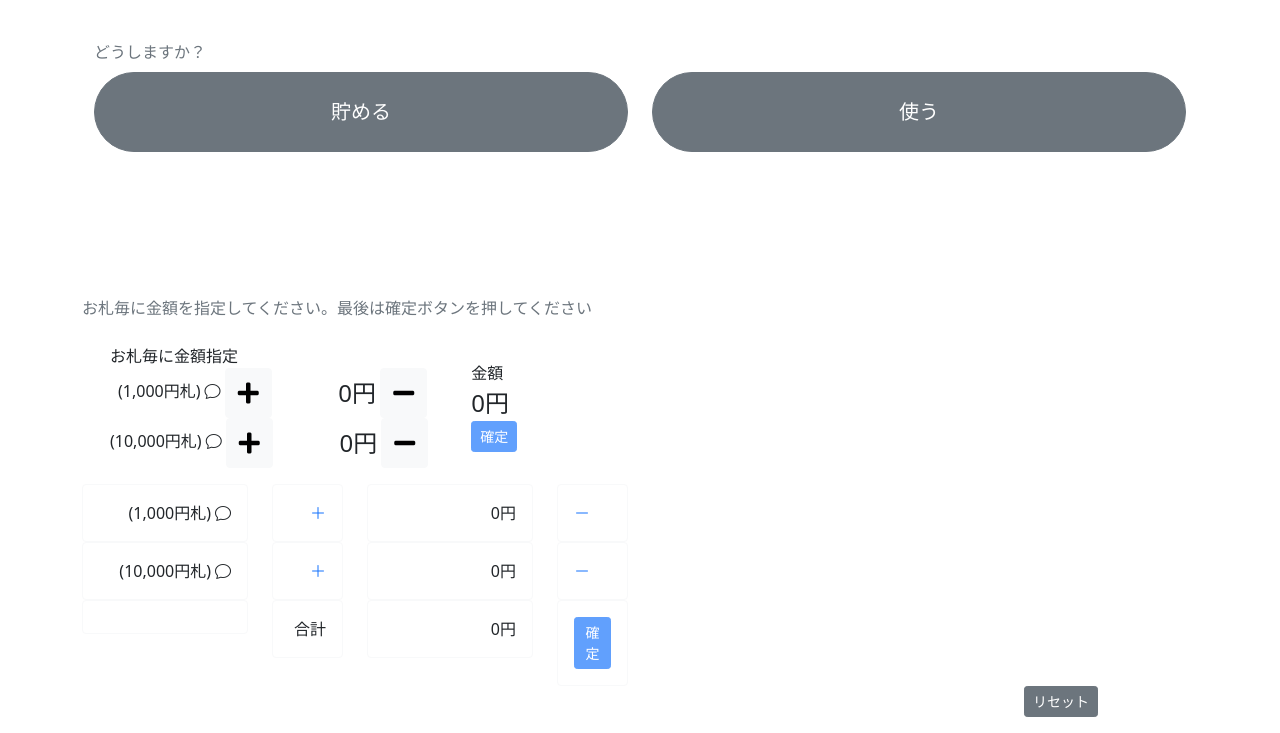
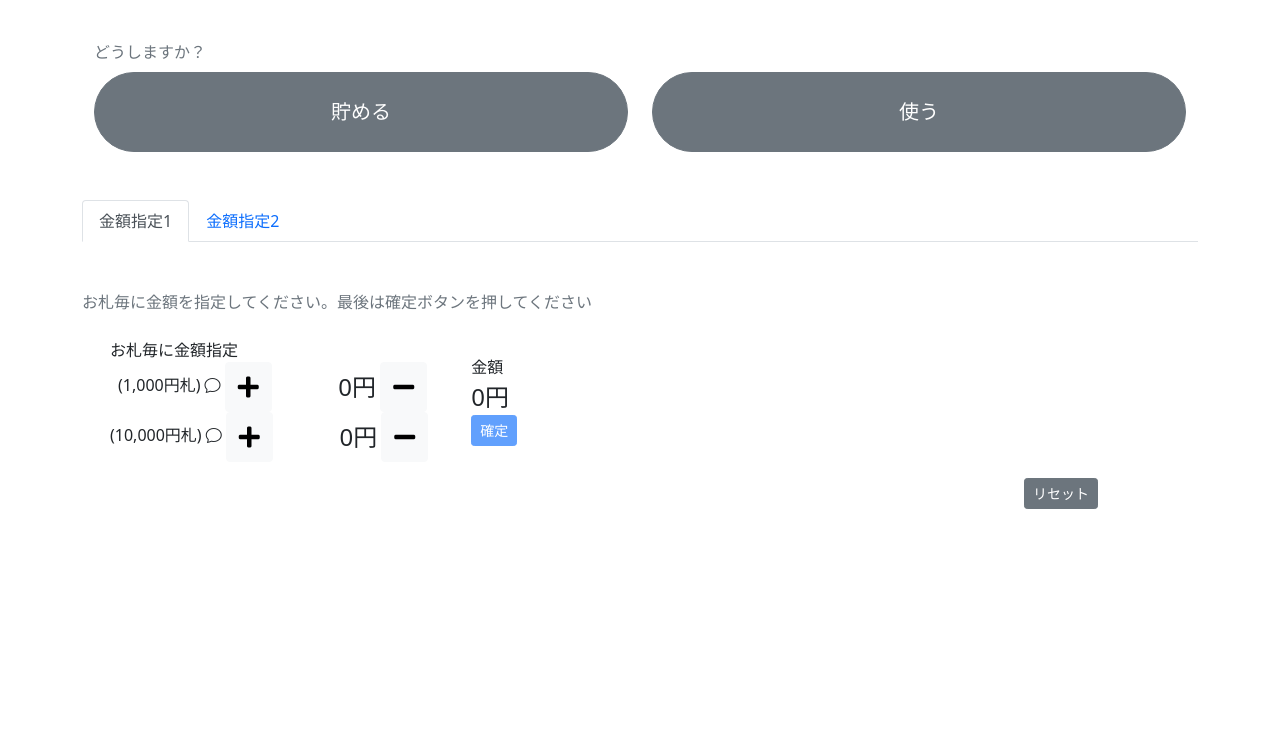
Before and after one commit to of3jlmssoo/djangorest-simple-app2, a Django app: page /resetchokin in a window 1280 px wide. Shown: the part 369-1102 px from the top of the page. After the commit the page ends 878 px from the top, so only its background shows below. Run offline with Django 4.2, Linux system fonts and the light colour scheme; some libraries are stand-ins or nearby versions.

Commit message:
price specification organized into tabs

```diff
--- /dev/null
+++ b/chokinbako/chokin/templates/chokin/boxprice1.html
@@ -0,0 +1,30 @@
+{% load static %}
+{% load mathfilters %}
+
+<label for="exampleFormControlInput1" class="form-label mt-5"><p class="text-muted mt-0 mb-0">お札毎に金額を指定してください。最後は確定ボタンを押してください</p></label>
+<div class="row m-3">
+  <div class="col-12 col-xl-4 themed-grid-col">
+      <div class="p-0">
+        <p class="mb-0">お札毎に金額指定</p>
+        <p class="fs-6 col-6" style="display:inline" >&ensp;(1,000円札)<i class="bi bi-chat ps-1" data-bs-toggle="tooltip" data-bs-placement="top" title="1,000円札は最大9枚"></i></p>
+        <a href="{% url 'proc_bill' 'thousands' '+' %}" class="btn btn-light fs-4 align-middle m-0" type="button" id="button-plus" > <i class="fa fa-plus"></i></a>
+        <p class="fs-4 align-middle  m-0 col-6" style="display:inline">{% if thousands == 0 %}&nbsp;&nbsp;&nbsp;&nbsp;&nbsp;&nbsp;&nbsp;&nbsp;&nbsp;&nbsp;0円{% else %}&ensp;{{thousands}},000円{% endif %}</p>
+        <a href="{% url 'proc_bill' 'thousands' '-' %}" class="btn btn-light fs-4 align-middle  m-0" type="button" id="button-minus" > <i class="fa fa-minus"></i> </a>
+      </div>
+    <div class="row">
+      <div class="pb-0">
+        <p class="fs-6" style="display:inline">(10,000円札)<i class="bi bi-chat ps-1" data-bs-toggle="tooltip" data-bs-placement="top" title="10,000円札は最大20枚"></i></p>
+        <a href="{% url 'proc_bill' 'millions'  '+' %}" class="btn btn-light fs-4 align-middle  mb-0" type="button" id="button-plus" > <i class="fa fa-plus"></i></a>
+        <div class="fs-4 align-middle  m-0" style="display:inline">{% if millions == 0 %}&nbsp;&nbsp;&nbsp;&nbsp;&nbsp;&nbsp;&nbsp;&nbsp;&nbsp;&nbsp;0円{% else %}{{millions|mul:10}},000円{% endif %}</div>
+        <a href="{% url 'proc_bill' 'millions' '-' %}" class="btn btn-light fs-4 align-middle  mb-0" type="button" id="button-minus" > <i class="fa fa-minus"></i> </a>
+      </div>
+
+    </div>
+  </div>
+
+  <div class="col-3 themed-grid-col align-self-center">
+        <p class="mb-0">金額</p>
+        <p class="fs-4  mb-0 span3">{% if price == 0 %}0円{% else %}{{ price }},000円{% endif %}</p>
+        <a class="{{chokinkakutei}}" href="{% url 'confirm' thousands millions %}" role="button">確定</a>
+  </div>
+</div>
--- /dev/null
+++ b/chokinbako/chokin/templates/chokin/boxprice2.html
@@ -0,0 +1,103 @@
+{% load static %}
+{% load mathfilters %}
+
+<label for="exampleFormControlInput1" class="form-label mt-5"><p class="text-muted mt-0 mb-0">お札毎に金額を指定してください。最後は確定ボタンを押してください</p></label>
+<div class="row">
+    <div class="col-xl-2">
+      <div class="card border-light">
+        <div class="card-body">
+          <p class="cart-title m-0 text-end">(1,000円札)<i class="bi bi-chat ps-1" data-bs-toggle="tooltip" data-bs-placement="top" title="1,000円札は最大9枚"></i></p>
+        </div>
+      </div>
+    </div>
+    <div class="col-xl-1">
+      <div class="card  border-light text-end">
+        <div class="card-body">
+          <a href="{% url 'proc_bill' 'thousands' '+' %}" class="card-title m-0 " ><i class="bi bi-plus-lg"></i></a>
+        </div>
+      </div>
+    </div>
+    <div class="col-xl-2">
+      <div class="card border-light text-end">
+        <div class="card-body">
+          <p class="card-title m-0 text-end" >{% if thousands == 0 %}0円{% else %}{{thousands}},000円{% endif %}</p>
+        </div>
+      </div>
+    </div>
+    <div class="col-xl-1">
+      <div class="card border-light">
+        <div class="card-body">
+          <a href="{% url 'proc_bill' 'thousands' '-' %}"  class="card-title m-0 " ><i class="bi bi-dash-lg"></i></a>
+        </div>
+      </div>
+    </div>
+  </div>
+
+
+
+
+
+  <div class="row">
+    <div class="col-xl-2">
+      <div class="card border-light">
+        <div class="card-body">
+          <p class="cart-title m-0 text-end">(10,000円札)<i class="bi bi-chat ps-1" data-bs-toggle="tooltip" data-bs-placement="top" title="10,000円札は最大20枚"></i></p>
+        </div>
+      </div>
+    </div>
+    <div class="col-xl-1">
+      <div class="card border-light text-end">
+        <div class="card-body">
+          <a href="{% url 'proc_bill' 'millions'  '+' %}" class="card-title m-0 " ><i class="bi bi-plus-lg"></i></a>
+        </div>
+      </div>
+    </div>
+    <div class="col-xl-2">
+      <div class="card border-light text-end">
+        <div class="card-body">
+          <p class="card-title m-0 text-end" >{% if millions == 0 %}0円{% else %}{{millions|mul:10}},000円{% endif %}</p>
+        </div>
+      </div>
+    </div>
+    <div class="col-xl-1">
+      <div class="card border-light">
+        <div class="card-body">
+          <a href="{% url 'proc_bill' 'millions' '-' %}"   class="card-title m-0 " ><i class="bi bi-dash-lg"></i></a>
+        </div>
+      </div>
+    </div>
+  </div>
+
+
+
+
+  <div class="row">
+    <div class="col-xl-2">
+      <div class="card border-light">
+        <div class="card-body">
+
+        </div>
+      </div>
+    </div>
+    <div class="col-xl-1">
+      <div class="card border-light text-end">
+        <div class="card-body">
+            合計
+        </div>
+      </div>
+    </div>
+    <div class="col-xl-2">
+      <div class="card border-light text-end">
+        <div class="card-body">
+          <p class="card-title m-0 text-end">{% if price == 0 %}0円{% else %}{{ price }},000円{% endif %}</p>
+        </div>
+      </div>
+    </div>
+    <div class="col-xl-1">
+      <div class="card border-light">
+        <div class="card-body">
+          <a class="{{chokinkakutei}}" href="{% url 'confirm' thousands millions %}" role="button">確定</a>
+        </div>
+      </div>
+    </div>
+  </div>
--- a/chokinbako/chokin/templates/chokin/boxprocprice.html
+++ b/chokinbako/chokin/templates/chokin/boxprocprice.html
@@ -17,135 +17,51 @@
       </div>
 </div>
 
-    <label for="exampleFormControlInput1" class="form-label mt-5"><p class="text-muted mt-5 mb-0">お札毎に金額を指定してください。最後は確定ボタンを押してください</p></label>
-    <div class="row m-3">
-      <div class="col-12 col-xl-4 themed-grid-col">
-          <div class="p-0">
-            <p class="mb-0">お札毎に金額指定</p>
-            <p class="fs-6 col-6" style="display:inline" >&ensp;(1,000円札)<i class="bi bi-chat ps-1" data-bs-toggle="tooltip" data-bs-placement="top" title="1,000円札は最大9枚"></i></p>
-            <a href="{% url 'proc_bill' 'thousands' '+' %}" class="btn btn-light fs-4 align-middle m-0" type="button" id="button-plus" > <i class="fa fa-plus"></i></a>
-            <p class="fs-4 align-middle  m-0 col-6" style="display:inline">{% if thousands == 0 %}&nbsp;&nbsp;&nbsp;&nbsp;&nbsp;&nbsp;&nbsp;&nbsp;&nbsp;&nbsp;0円{% else %}&ensp;{{thousands}},000円{% endif %}</p>
-            <a href="{% url 'proc_bill' 'thousands' '-' %}" class="btn btn-light fs-4 align-middle  m-0" type="button" id="button-minus" > <i class="fa fa-minus"></i> </a>
-          </div>
-        <div class="row">
-          <div class="pb-0">
-            <p class="fs-6" style="display:inline">(10,000円札)<i class="bi bi-chat ps-1" data-bs-toggle="tooltip" data-bs-placement="top" title="10,000円札は最大20枚"></i></p>
-            <a href="{% url 'proc_bill' 'millions'  '+' %}" class="btn btn-light fs-4 align-middle  mb-0" type="button" id="button-plus" > <i class="fa fa-plus"></i></a>
-            <div class="fs-4 align-middle  m-0" style="display:inline">{% if millions == 0 %}&nbsp;&nbsp;&nbsp;&nbsp;&nbsp;&nbsp;&nbsp;&nbsp;&nbsp;&nbsp;0円{% else %}{{millions|mul:10}},000円{% endif %}</div>
-            <a href="{% url 'proc_bill' 'millions' '-' %}" class="btn btn-light fs-4 align-middle  mb-0" type="button" id="button-minus" > <i class="fa fa-minus"></i> </a>
-          </div>
-
-        </div>
-      </div>
-
-      <div class="col-3 themed-grid-col align-self-center">
-            <p class="mb-0">金額</p>
-            <p class="fs-4  mb-0 span3">{% if price == 0 %}0円{% else %}{{ price }},000円{% endif %}</p>
-            <a class="{{chokinkakutei}}" href="{% url 'confirm' thousands millions %}" role="button">確定</a>
-      </div>
-    </div>
-
-
-
-
-
-
-<div class="row">
-  <div class="col-xl-2">
-    <div class="card border-light">
-      <div class="card-body">
-        <p class="cart-title m-0 text-end">(1,000円札)<i class="bi bi-chat ps-1" data-bs-toggle="tooltip" data-bs-placement="top" title="1,000円札は最大9枚"></i></p>
-      </div>
-    </div>
+<ul class="nav nav-tabs" id="myTab" role="tablist">
+  <li class="nav-item" role="presentation">
+    <button
+      class="nav-link active"
+      id="home-tab"
+      data-bs-toggle="tab"
+      data-bs-target="#home"
+      type="button"
+      role="tab"
+      aria-controls="home"
+      aria-selected="true"
+    >
+      金額指定1
+    </button>
+  </li>
+  <li class="nav-item" role="presentation">
+    <button
+      class="nav-link"
+      id="profile-tab"
+      data-bs-toggle="tab"
+      data-bs-target="#profile"
+      type="button"
+      role="tab"
+      aria-controls="profile"
+      aria-selected="false"
+    >
+      金額指定2
+    </button>
+  </li>
+</ul>
+<div class="tab-content" id="myTabContent">
+  <div
+    class="tab-pane fade show active"
+    id="home"
+    role="tabpanel"
+    aria-labelledby="home-tab"
+  >
+    {% include 'chokin/boxprice1.html' %}
   </div>
-  <div class="col-xl-1">
-    <div class="card  border-light text-end">
-      <div class="card-body">
-        <a href="{% url 'proc_bill' 'thousands' '+' %}" class="card-title m-0 " ><i class="bi bi-plus-lg"></i></a>
-      </div>
-    </div>
-  </div>
-  <div class="col-xl-2">
-    <div class="card border-light text-end">
-      <div class="card-body">
-        <p class="card-title m-0 text-end" >{% if thousands == 0 %}0円{% else %}{{thousands}},000円{% endif %}</p>
-      </div>
-    </div>
-  </div>
-  <div class="col-xl-1">
-    <div class="card border-light">
-      <div class="card-body">
-        <a href="{% url 'proc_bill' 'thousands' '-' %}"  class="card-title m-0 " ><i class="bi bi-dash-lg"></i></a>
-      </div>
-    </div>
+  <div
+    class="tab-pane fade"
+    id="profile"
+    role="tabpanel"
+    aria-labelledby="profile-tab"
+  >
+    {% include 'chokin/boxprice2.html' %}
   </div>
 </div>
-
-
-
-
-
-<div class="row">
-  <div class="col-xl-2">
-    <div class="card border-light">
-      <div class="card-body">
-        <p class="cart-title m-0 text-end">(10,000円札)<i class="bi bi-chat ps-1" data-bs-toggle="tooltip" data-bs-placement="top" title="10,000円札は最大20枚"></i></p>
-      </div>
-    </div>
-  </div>
-  <div class="col-xl-1">
-    <div class="card border-light text-end">
-      <div class="card-body">
-        <a href="{% url 'proc_bill' 'millions'  '+' %}" class="card-title m-0 " ><i class="bi bi-plus-lg"></i></a>
-      </div>
-    </div>
-  </div>
-  <div class="col-xl-2">
-    <div class="card border-light text-end">
-      <div class="card-body">
-        <p class="card-title m-0 text-end" >{% if millions == 0 %}0円{% else %}{{millions|mul:10}},000円{% endif %}</p>
-      </div>
-    </div>
-  </div>
-  <div class="col-xl-1">
-    <div class="card border-light">
-      <div class="card-body">
-        <a href="{% url 'proc_bill' 'millions' '-' %}"   class="card-title m-0 " ><i class="bi bi-dash-lg"></i></a>
-      </div>
-    </div>
-  </div>
-</div>
-
-
-
-
-<div class="row">
-  <div class="col-xl-2">
-    <div class="card border-light">
-      <div class="card-body">
-
-      </div>
-    </div>
-  </div>
-  <div class="col-xl-1">
-    <div class="card border-light text-end">
-      <div class="card-body">
-          合計
-      </div>
-    </div>
-  </div>
-  <div class="col-xl-2">
-    <div class="card border-light text-end">
-      <div class="card-body">
-        <p class="card-title m-0 text-end">{% if price == 0 %}0円{% else %}{{ price }},000円{% endif %}</p>
-      </div>
-    </div>
-  </div>
-  <div class="col-xl-1">
-    <div class="card border-light">
-      <div class="card-body">
-        <a class="{{chokinkakutei}}" href="{% url 'confirm' thousands millions %}" role="button">確定</a>
-      </div>
-    </div>
-  </div>
-</div>
--- a/chokinbako/chokin/templates/chokin/chokin.html
+++ b/chokinbako/chokin/templates/chokin/chokin.html
@@ -4,6 +4,8 @@
 
 {% include 'chokin/boxes.html' %}
 {% include 'chokin/boxprocprice.html' %}
+<!-- {% include 'chokin/boxprice1.html' %}
+{% include 'chokin/boxprice2.html' %} -->
 <div class="container">
   <div class="row">
     <div class="col-10 col-xl-10 themed-grid-col">
```
